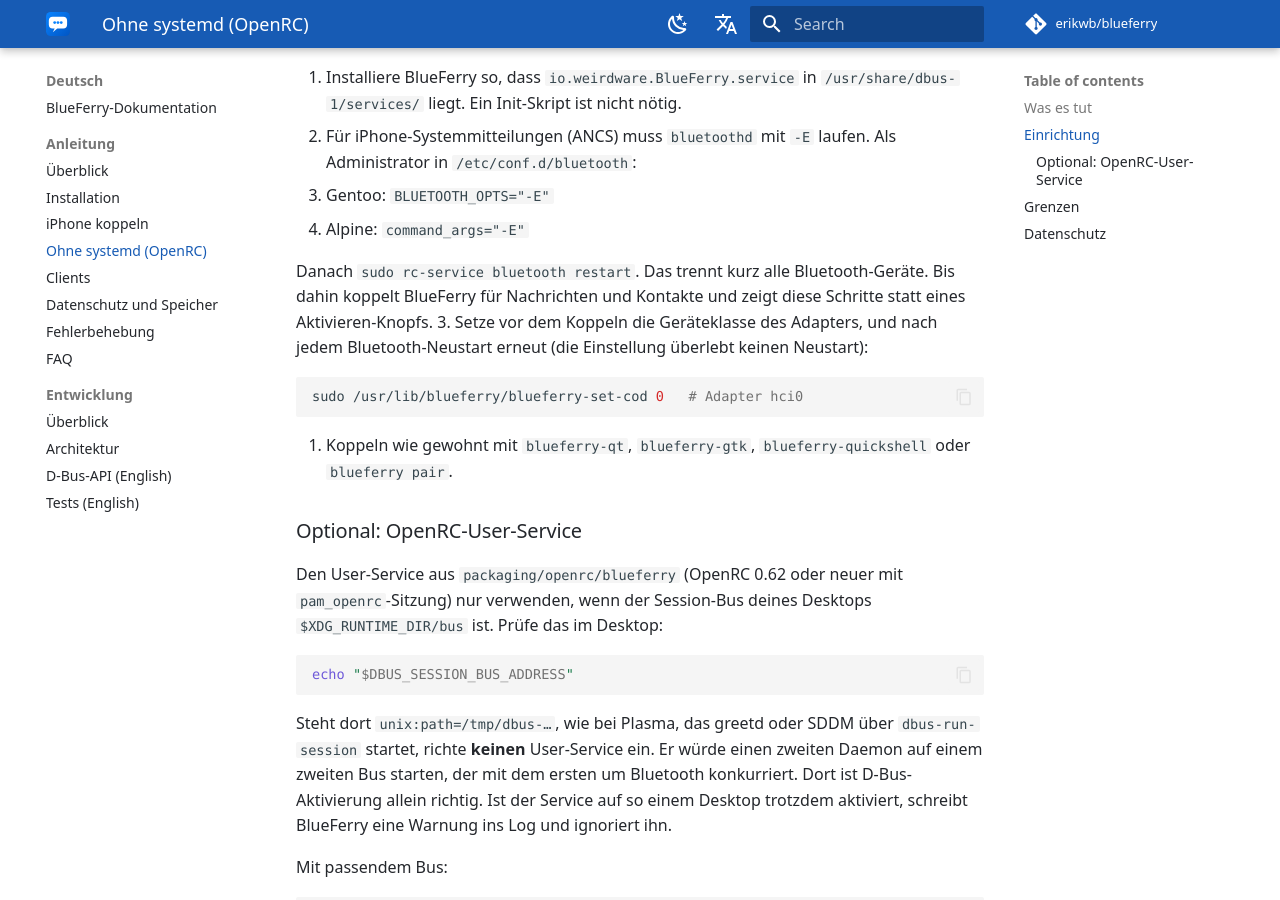
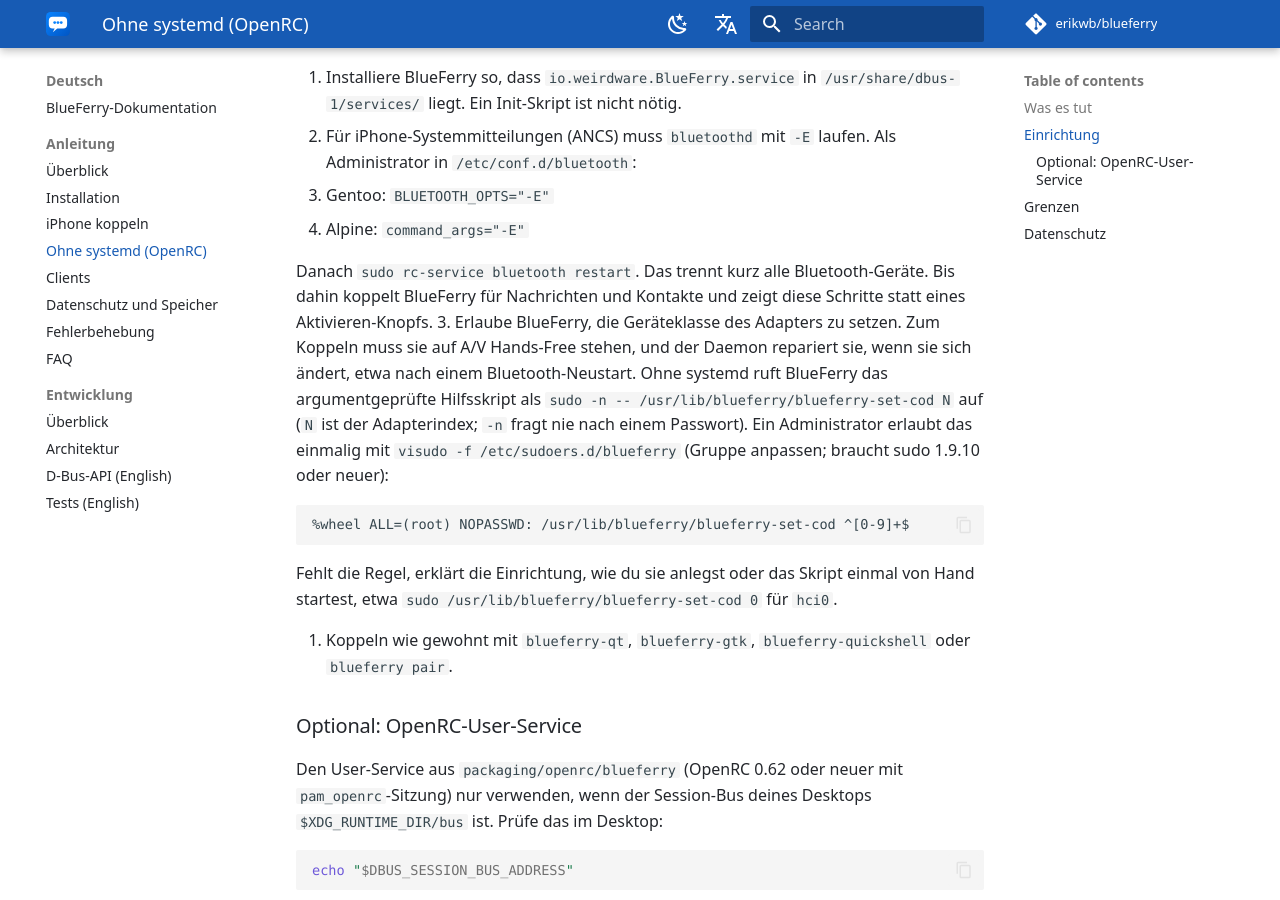
Before and after one commit to erikwb/blueferry, an MkDocs documentation site: the page built from docs/de/user/openrc.md, in a window 1280 px wide and 900 px high, scrolled down 1639 px. Built offline with MkDocs 1.6.1 and Material for MkDocs 9.7.7, drawn with Linux system fonts in a browser that asks for light colours; some web fonts are replaced; comment, search, counter and statistics services are not loaded; some of the changed text lies outside the part shown.

Commit message:
Describe the sudoers rule for the adapter class in the user guide
Replace the manual class step in the English and German OpenRC guide
with the sudoers rule that lets pairing and the daemon run the helper,
and list its trade-offs.

````diff
--- a/docs/de/user/openrc.md
+++ b/docs/de/user/openrc.md
@@ -50,12 +50,22 @@ flowchart TD
    Danach `sudo rc-service bluetooth restart`. Das trennt kurz alle
    Bluetooth-Geräte. Bis dahin koppelt BlueFerry für Nachrichten und Kontakte
    und zeigt diese Schritte statt eines Aktivieren-Knopfs.
-3. Setze vor dem Koppeln die Geräteklasse des Adapters, und nach jedem
-   Bluetooth-Neustart erneut (die Einstellung überlebt keinen Neustart):
+3. Erlaube BlueFerry, die Geräteklasse des Adapters zu setzen. Zum Koppeln
+   muss sie auf A/V Hands-Free stehen, und der Daemon repariert sie, wenn sie
+   sich ändert, etwa nach einem Bluetooth-Neustart. Ohne systemd ruft
+   BlueFerry das argumentgeprüfte Hilfsskript als
+   `sudo -n -- /usr/lib/blueferry/blueferry-set-cod N` auf (`N` ist der
+   Adapterindex; `-n` fragt nie nach einem Passwort). Ein Administrator
+   erlaubt das einmalig mit `visudo -f /etc/sudoers.d/blueferry` (Gruppe
+   anpassen; braucht sudo 1.9.10 oder neuer):
 
-   ```sh
-   sudo /usr/lib/blueferry/blueferry-set-cod 0   # Adapter hci0
    ```
+   %wheel ALL=(root) NOPASSWD: /usr/lib/blueferry/blueferry-set-cod ^[0-9]+$
+   ```
+
+   Fehlt die Regel, erklärt die Einrichtung, wie du sie anlegst oder das
+   Skript einmal von Hand startest, etwa
+   `sudo /usr/lib/blueferry/blueferry-set-cod 0` für `hci0`.
 
 4. Koppeln wie gewohnt mit `blueferry-qt`, `blueferry-gtk`,
    `blueferry-quickshell` oder `blueferry pair`.
@@ -104,6 +114,20 @@ Der Daemon schreibt sein Log dann nach `~/.local/state/blueferry/daemon.log`.
 - Den Experimental-Modus erkennt BlueFerry über `/proc`. Eine gebündelte
   Option wie `-nE` wird nicht erkannt, und bei `/proc` mit `hidepid=1` oder
   `2` gilt er als inaktiv.
+- Die sudoers-Regel führt ein kurzes Shell-Skript mit vollen Root-Rechten
+  aus, ohne die Sandbox der systemd-Unit, und gilt für alle Sitzungen der
+  genannten Benutzer, nicht nur für lokale. Sie kann trotzdem nur die Klasse
+  eines vorhandenen Adapters setzen.
+- `sudo -n` gelingt auch ohne Regel, solange ein frischer `sudo`-Zeitstempel
+  aus einem Terminal zwischengespeichert ist.
+- Lehnt sudo ab, versucht es der Daemon erst nach einem Neustart von
+  bluetoothd wieder. Eine fehlende Regel füllt also nicht das
+  Authentifizierungslog.
+- Der optionale User-Service setzt `no_new_privs`, damit kann sein Daemon
+  kein sudo nutzen. BlueFerry erkennt das und ruft sudo gar nicht erst auf;
+  starte das Skript nach Bluetooth-Neustarts selbst oder setze
+  `no_new_privs=""` in `~/.config/rc/conf.d/blueferry`. `doas` wird nicht
+  unterstützt.
 - WirePlumber wird nach einer Richtlinienänderung nur neu gestartet, wenn er
   als OpenRC-User-Service läuft. Mit einem Sitzungsstarter wie
   `gentoo-pipewire-launcher` startest du WirePlumber selbst neu oder meldest
````
Also changed, not shown: docs/en/user/openrc.md (+25 -4 lines).
